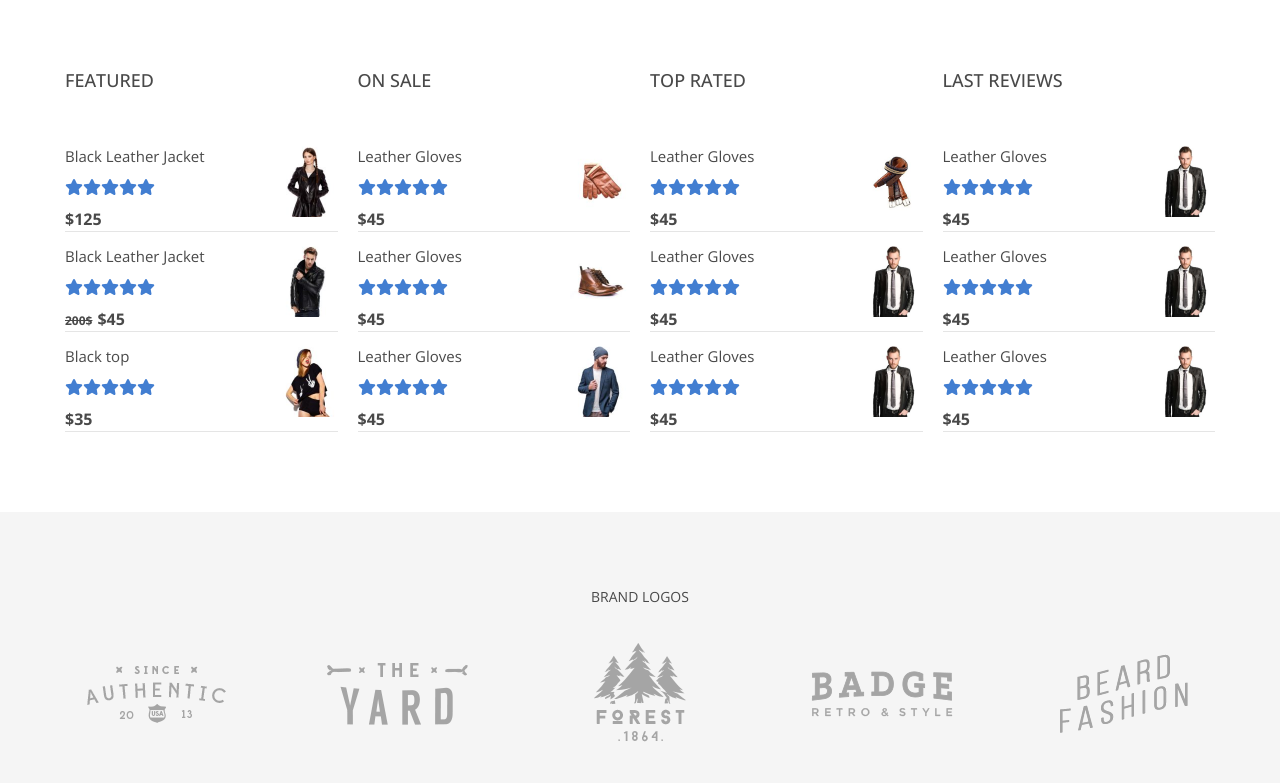
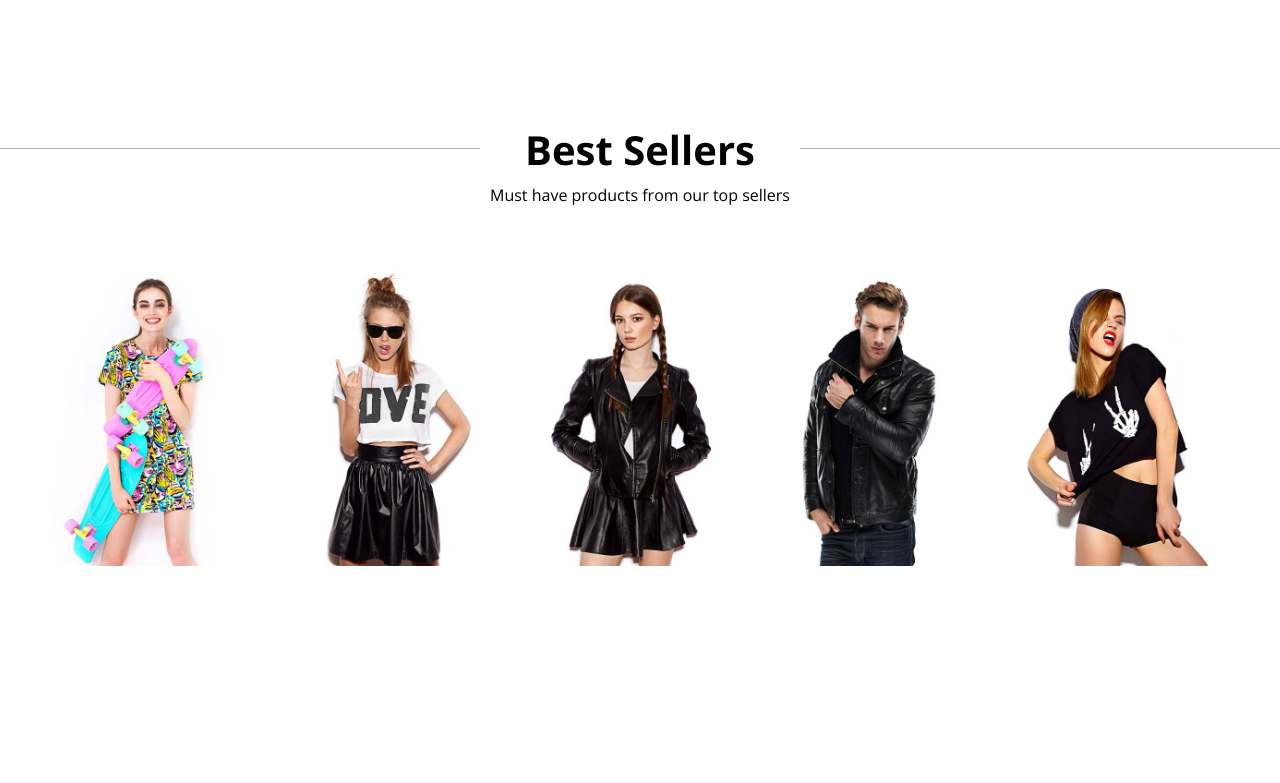
Before and after one commit to MattiaBologna/proj-html-vuejs, a Vue app: page / in a window 1280 px wide. Shown: the part 2337-3120 px from the top of the page. Built offline with nearby package versions, Linux system fonts and the light colour scheme; data requests are answered from the project's data file.

Commit message:
Add: best sellers section

```diff
--- a/src/components/HeadApp.vue
+++ b/src/components/HeadApp.vue
@@ -108,6 +108,10 @@ export default {
     cursor: pointer;
 }
 
+.shopnow__button:hover {
+    filter: grayscale(20%);
+}
+
 // HEADER BOTTOM
 
 .header__bottom {
@@ -132,4 +136,9 @@ export default {
         font-size: 10px;
     }
 }
+
+.head__link:hover {
+    font-weight: 600;
+    font-size: 15px;
+}
 </style>
--- a/src/components/MainApp.vue
+++ b/src/components/MainApp.vue
@@ -4,6 +4,7 @@ import FeaturedProductsSection from './sections/FeaturedProductsSection.vue'
 import SeasonsCollectionSection from './sections/SeasonsCollectionSection.vue'
 import BrandLogosSection from './sections/BrandLogosSection.vue'
 import ShopSection from './sections/ShopSection.vue'
+import BestSellersSection from './sections/BestSellersSection.vue'
 
 export default {
     components: {
@@ -11,7 +12,8 @@ export default {
         FeaturedProductsSection,
         SeasonsCollectionSection,
         BrandLogosSection,
-        ShopSection
+        ShopSection,
+        BestSellersSection
     }
 }
 </script>
@@ -27,6 +29,9 @@ export default {
         <!-- SEASONS COLLECTIONS SECTION -->
         <SeasonsCollectionSection />
 
+        <!-- BEST SELLERS SECTION -->
+        <BestSellersSection />
+
         <!-- SHOP SECTION -->
         <ShopSection />
 
--- /dev/null
+++ b/src/components/sections/BestSellersSection.vue
@@ -0,0 +1,61 @@
+<script>
+export default {
+
+}
+</script>
+
+
+<template>
+    <section class="best__section">
+        <h2 class="best__title">Best Sellers</h2>
+        <h4 class="best__subtitle">Must have products from our top sellers</h4>
+        <ul class="products">
+            <img class="product" src="/products/spring_printed_dress.jpg" alt="">
+            <img class="product" src="/products/modern_love_tee.jpg" alt="">
+            <img class="product" src="/products/black_leather_jacket.jpg" alt="">
+            <img class="product" src="/products/black_elegant_leather_jacket.jpg" alt="">
+            <img class="product" src="/products/hipster_black_top.jpg" alt="">
+            <div class="arrow left"></div>
+            <div class="arrow right"></div>
+        </ul>
+    </section>
+</template>
+
+
+
+<style lang="scss" scoped>
+@import '.././style/partials/variables.scss';
+
+.best__section {
+    height: 715px;
+    display: flex;
+    flex-direction: column;
+    align-items: center;
+    margin-top: 150px;
+    border-top: 1px solid rgba($grey, 0.9);
+}
+
+.best__title {
+    font-size: 40px;
+    font-weight: 700;
+    background-color: white;
+    transform: translateY(-50%);
+    padding: 0px 45px;
+    margin-bottom: -20px;
+}
+
+.best__subtitle {
+    font-weight: 400;
+    margin-bottom: 60px;
+}
+
+.products {
+    display: flex;
+    gap: 10px;
+    position: relative;
+}
+
+.product {
+    max-width: 231px;
+}
+</style>
--- a/src/components/sections/ShopSection.vue
+++ b/src/components/sections/ShopSection.vue
@@ -299,9 +299,10 @@ export default {
     max-height: 100px;
     display: flex;
     justify-content: space-between;
-    padding: 14px 0px;
+    padding: 14px 10px;
     border-bottom: 1px solid rgba($color: black, $alpha: 0.1);
     color: $dark-grey;
+    transition: all 0.2s ease;
 
     .card__info {
         display: flex;
@@ -334,4 +335,8 @@ export default {
     }
 
 }
+
+.card:hover {
+    scale: 1.2;
+}
 </style>
```
